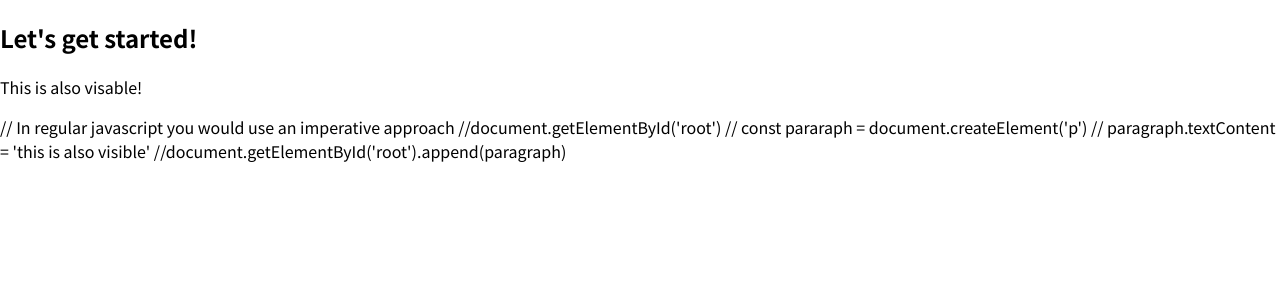
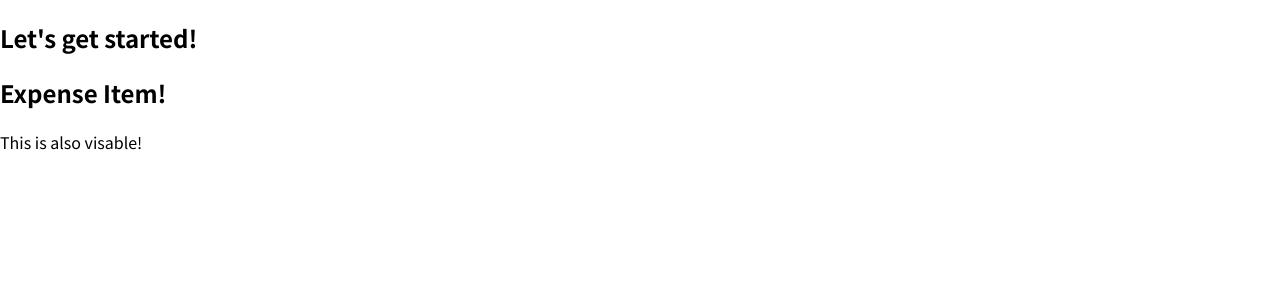
Before and after one commit to bgoonz/React-Notes, a React (Create React App) app in the folder 03react-components/code/01-starting-setup/: page / in a window 1280 px wide. Shown: the top 300 px of the page. Built offline with nearby package versions, Linux system fonts and the light colour scheme.

Commit message:
m update

```diff
--- a/03react-components/code/01-starting-setup/src/App.js
+++ b/03react-components/code/01-starting-setup/src/App.js
@@ -1,15 +1,18 @@
 import React from "react";
+import ExpenseItem from "./components/ExpenseItem";
 // JSX is short for javascript xml (html is a kind of xml?)
 function App() {
   // we return html code inside of a javascript file... this is not valid js code ... it is JSX which is a special syntax invented by the react team
+  // In regular javascript you would use an imperative approach
+  //document.getElementById('root')
+  // const pararaph = document.createElement('p')
+  // paragraph.textContent = 'this is also  visible'
+  //document.getElementById('root').append(paragraph)
   return (
     <div>
       <h2>Let's get started!</h2>
+      <ExpenseItem></ExpenseItem>
       <p>This is also visable!</p>
-      // In regular javascript you would use an imperative approach
-      //document.getElementById('root') // const pararaph =
-      document.createElement('p') // paragraph.textContent = 'this is also
-      visible' //document.getElementById('root').append(paragraph)
     </div>
   );
 }
--- /dev/null
+++ b/03react-components/code/01-starting-setup/src/components/ExpenseItem.js
@@ -0,0 +1,6 @@
+// a component in react is just a javascript function
+import React from "react";
+function ExpenseItem() {
+  return <h2>Expense Item!</h2>;
+}
+export default ExpenseItem;
```
